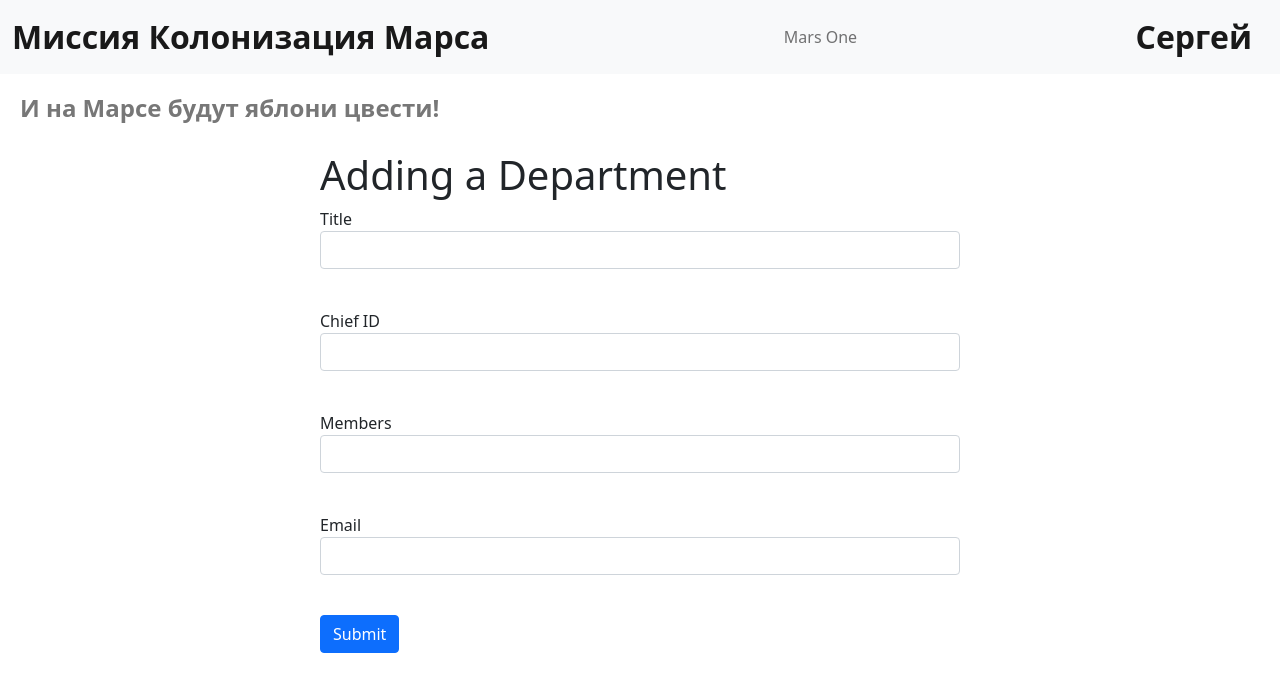
After one commit to Masynchin/fwtf, a Flask app: page /add_department in a window 1280 px wide. The commit adds this page. Shown: the top 692 px of the page. Run offline with Flask 2, Linux system fonts and the light colour scheme; a user stored in the database is signed in.

Commit message:
15 - real departments

```diff
--- a/app/forms.py
+++ b/app/forms.py
@@ -36,3 +36,11 @@ class JobForm(FlaskForm):
     collaborators = StringField("Collaborators", validators=[DataRequired()])
     is_finished   = BooleanField("Is job finished?")
     submit        = SubmitField("Submit")
+
+
+class DepartmentForm(FlaskForm):
+    title   = StringField("Title", validators=[DataRequired()])
+    chief   = IntegerField("Chief ID", validators=[DataRequired()])
+    members = StringField("Members", validators=[DataRequired()])
+    email   = StringField("Email", validators=[DataRequired(), Email()])
+    submit  = SubmitField("Submit")
--- a/app/models.py
+++ b/app/models.py
@@ -20,6 +20,7 @@ class User(UserMixin, db.Model):
     hashed_password = db.Column(db.String)
     modified_date   = db.Column(db.DateTime, default=dt.datetime.utcnow)
     jobs            = db.relationship("Jobs", backref="team_lead", lazy="dynamic")
+    department      = db.relationship("Department", backref="chief_lead")
 
     def __repr__(self):
         return f"{self.name} {self.surname}"
--- a/app/routes.py
+++ b/app/routes.py
@@ -204,7 +204,7 @@ def editjob(job_id):
                 worker = User.query.get(worker_id)
                 if worker is None:
                     flash("Incorrect team_leader or collaborator ID")
-                    return render_template("editjob.html", form=form)
+                    return render_template("addjob.html", form=form)
 
             job.team_leader = team_leader
             job.job = form.job.data
@@ -239,3 +239,86 @@ def deljob(job_id):
         db.session.commit()
         flash("Succecsfully delete")
     return redirect("/")
+
+
+@app.route("/departments")
+def departments():
+    departments = Department.query.all()
+    return render_template("departments.html", departments=departments)
+
+
+@app.route("/add_department", methods=["GET", "POST"])
+def add_department():
+    form = DepartmentForm()
+    if form.validate_on_submit() and current_user.is_authenticated:
+        chief = form.chief.data
+        members = form.members.data
+        for member_id in [chief, *map(int, members.split(","))]:
+            member = User.query.get(member_id)
+            if member is None:
+                flash("Incorrect team_leader or collaborator ID")
+                return render_template("adddepartment.html", form=form)
+
+        department = Department(title=form.title.data,
+            chief=chief, members=members, email=form.email.data)
+        db.session.add(department)
+        db.session.commit()
+        return redirect("/")
+
+    elif not current_user.is_authenticated:
+        flash("Not enough rights for that action")
+        return redirect("/")
+
+    return render_template("adddepartment.html", form=form)
+
+
+@app.route("/edit_department/<int:department_id>", methods=["GET", "POST"])
+def edit_department(department_id):
+    department = Department.query.get(department_id)
+    form = DepartmentForm()
+    if form.validate_on_submit():
+        if (
+            current_user.is_authenticated and
+            current_user.id in (department.chief, 1)
+            and department is not None
+        ):
+            chief = form.chief.data
+            members = form.members.data
+            for member_id in [chief, *map(int, members.split(","))]:
+                member = User.query.get(member_id)
+                if member is None:
+                    flash("Incorrect team_leader or collaborator ID")
+                    return render_template("adddepartment.html", form=form)
+
+            department.title = form.title.data
+            department.chief = chief
+            department.members = members
+            department.email = form.email.data
+            db.session.commit()
+            return redirect("/")
+        else:
+            flash("Not enough rights for that action")
+            return redirect("/")
+
+    if (
+        current_user.is_authenticated and
+        current_user.id in (department.chief, 1)
+        and department is not None
+    ):
+        return render_template("adddepartment.html", form=form)
+    else:
+        flash("Not enough rights for that action")
+        return redirect("/")
+
+
+@app.route("/del_department/<int:department_id>", methods=["GET", "POST"])
+def del_department(department_id):
+    department = Department.query.get(department_id)
+    if (
+        current_user.is_authenticated and
+        current_user.id in (department.chief, 1)
+    ):
+        db.session.delete(department)
+        db.session.commit()
+        flash("Succecsfully delete")
+    return redirect("/departments")
--- a/app/static/css/style.css
+++ b/app/static/css/style.css
@@ -105,7 +105,7 @@
     width: 50vw;
 }
 
-.addjob-container {
+.addjob-container, .adddepartment-container {
     margin: auto;
     width: 50vw;
 }
--- /dev/null
+++ b/app/templates/adddepartment.html
@@ -0,0 +1,50 @@
+{% extends "base.html" %}
+
+{% block title %}Adding a Department{% endblock %}
+
+{% block content %}
+<div class="adddepartment-container">
+   <h1>Adding a Department</h1>
+   <form action="" method="post">
+      {{ form.hidden_tag() }}
+      <p>
+         {{ form.title.label }}<br>
+         {{ form.title(class="form-control") }}<br>
+         {% for error in form.title.errors %}
+            <div class="alert alert-danger" role="alert">
+               {{ error }}
+            </div>
+         {% endfor %}
+      </p>
+      <p>
+         {{ form.chief.label }}<br>
+         {{ form.chief(class="form-control") }}<br>
+         {% for error in form.chief.errors %}
+            <div class="alert alert-danger" role="alert">
+               {{ error }}
+            </div>
+         {% endfor %}
+      </p>
+      <p>
+         {{ form.members.label }}<br>
+         {{ form.members(class="form-control") }}<br>
+         {% for error in form.members.errors %}
+            <div class="alert alert-danger" role="alert">
+               {{ error }}
+            </div>
+         {% endfor %}
+      </p>
+      <p>
+         {{ form.email.label }}<br>
+         {{ form.email(class="form-control") }}<br>
+         {% for error in form.email.errors %}
+            <div class="alert alert-danger" role="alert">
+               {{ error }}
+            </div>
+         {% endfor %}
+      </p>
+      <p>{{ form.submit(type="submit", class="btn btn-primary") }}</p>
+      <div>{{ message }}</div>
+   </form>
+</div>
+{% endblock %}
--- a/app/templates/base.html
+++ b/app/templates/base.html
@@ -33,9 +33,6 @@
             {% endfor %}
          {% endif %}
       {% endwith %}
-      {% if current_user.is_authenticated %}
-         <a type="button" class="btn btn-secondary" href="/addjob">Add job</a>
-      {% endif %}
       {% block content %}{% endblock %}
    </body>
 </html>
--- a/app/templates/works_log.html
+++ b/app/templates/works_log.html
@@ -5,6 +5,10 @@
 {% block content %}
 <div class="works-container">
     <h1 class="works-title">Works log</h1>
+    {% if current_user.is_authenticated %}
+        <a type="button" class="btn btn-secondary" href="/addjob">Add job</a>
+    {% endif %}
+    <a type="button" class="btn btn-secondary" href="/departments">To Departments</a>
     {% for job in jobs %}
         <div>
             <h2>Action #{{ job.id }}</h2>
```
Also changed, not shown: app/templates/departments.html (added, +40 -0 lines), app/app.db.
